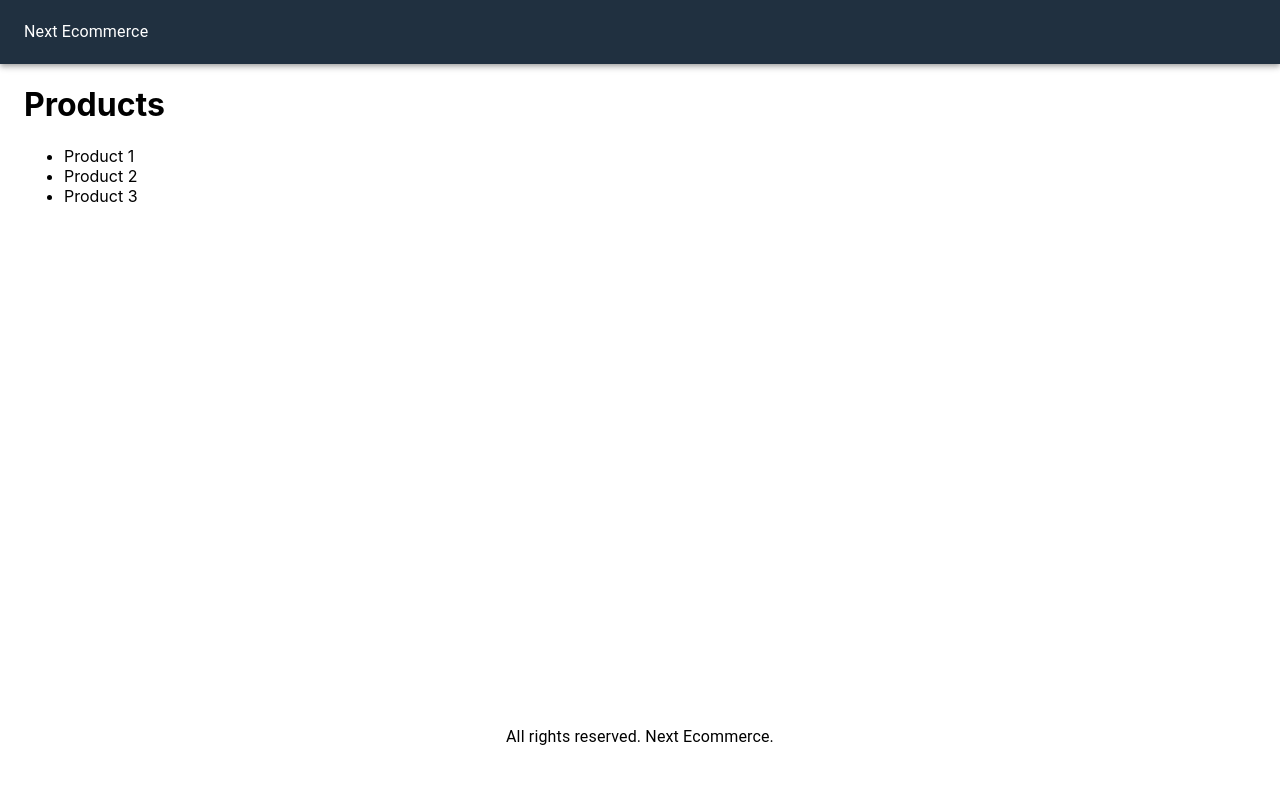
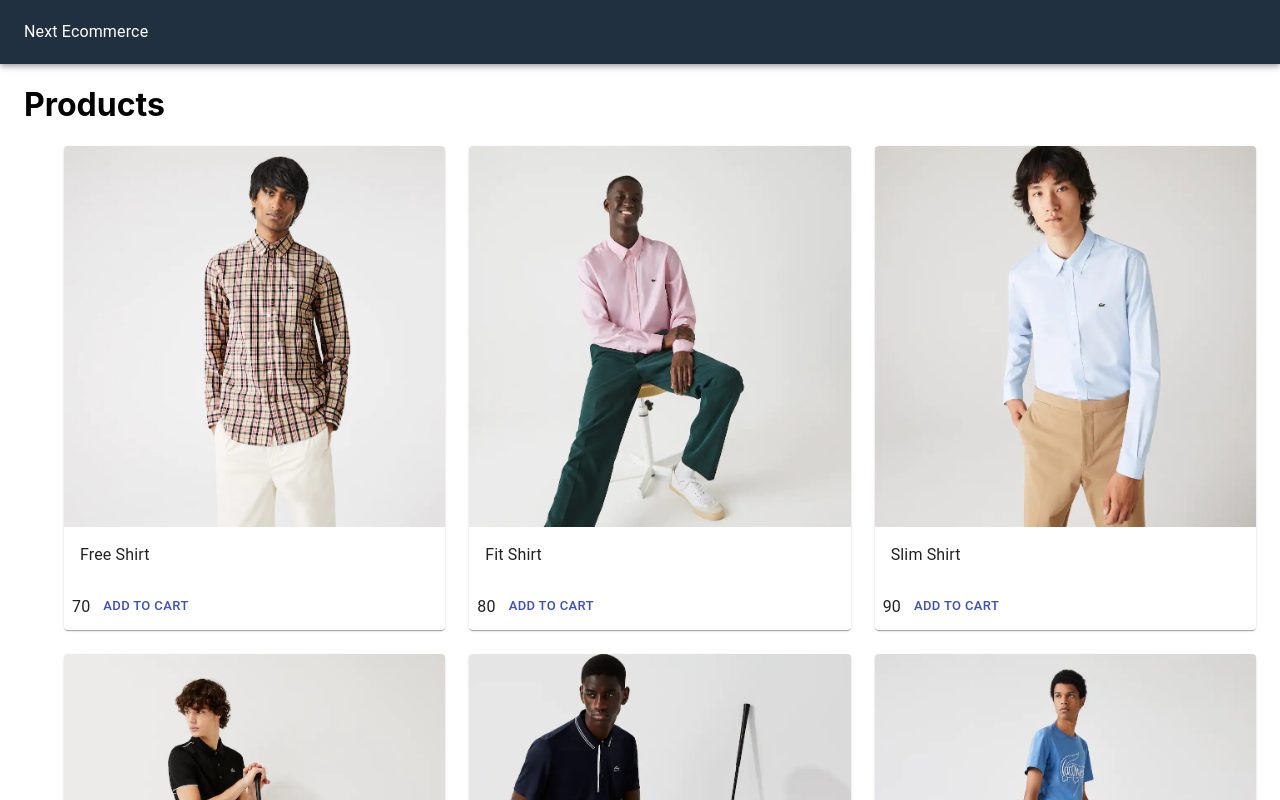
Before and after one commit to GabrielDillenburg/NextJS-Ecommerce, a Next.js app: page / in a window 1280 px wide. Shown: the top 800 px of the page. Built offline with nearby package versions, Linux system fonts and the light colour scheme.

Commit message:
feat: add product list components

```diff
--- a/package.json
+++ b/package.json
@@ -10,6 +10,7 @@
   },
   "dependencies": {
     "@material-ui/core": "^4.12.3",
+    "bcryptjs": "^2.4.3",
     "next": "12.1.0",
     "react": "17.0.2",
     "react-dom": "17.0.2"
--- a/pages/index.js
+++ b/pages/index.js
@@ -1,6 +1,17 @@
 import Head from 'next/head'
 import Image from 'next/image'
 import Layout from '../components/Layout'
+import {
+	Grid,
+	Card,
+	CardActionArea,
+	CardMedia,
+	CardContent,
+	Typography,
+	CardActions,
+	Button,
+} from '@material-ui/core'
+import data from '../utils/data'
 
 export default function Home() {
 	return (
@@ -8,9 +19,29 @@ export default function Home() {
 			<div>
 				<h1> Products </h1>
 				<ul>
-					<li> Product 1</li>
-					<li> Product 2</li>
-					<li> Product 3</li>
+					<Grid container spacing={3}>
+						{data.products.map((product) => (
+							<Grid item md={4} key={product.name}>
+								<Card>
+									<CardActionArea>
+										<CardMedia
+											component='img'
+											image={product.image}
+											title={product.name}></CardMedia>
+										<CardContent>
+											<Typography>{product.name}</Typography>
+										</CardContent>
+									</CardActionArea>
+									<CardActions>
+										<Typography>{product.price}</Typography>
+										<Button size='small' color='primary'>
+											Add to cart
+										</Button>
+									</CardActions>
+								</Card>
+							</Grid>
+						))}
+					</Grid>
 				</ul>
 			</div>
 		</Layout>
```
Also changed, not shown: 1 other file (tests, documents, lock files or other folders).
